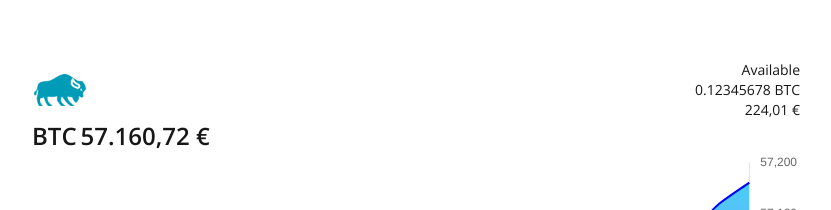
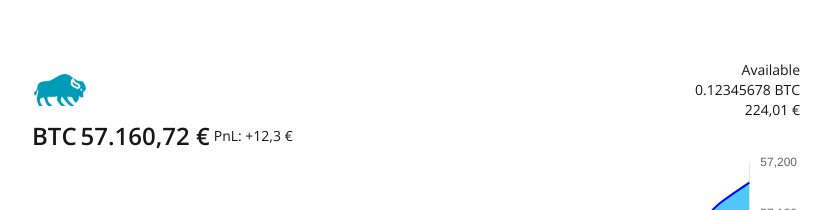
Before and after one commit to aaronhedges/stuttgart-boerse-crypto, a Next.js app: page / in a window 1280 px wide. Shown: the top 210 px of the page, without its empty margins (224-1055 px from the left). Built offline with nearby package versions, Linux system fonts and the light colour scheme.

Commit message:
add: PnL to header, add performance tweak to image

```diff
--- a/src/app/page.tsx
+++ b/src/app/page.tsx
@@ -28,9 +28,10 @@ export default function Home() {
     <div className="font-sans grid grid-rows-[20px_1fr_20px] items-center justify-items-center min-h-screen p-5 pb-5 gap-5 sm:p-20">
       <Header />
       <main className="w-full max-w-screen-md">
-        <div className="flex gap-1 items-center flex-col sm:flex-row">
+        <div className="flex gap-1 items-center flex-row sm:flex-row">
           <h1 className="font-semibold text-2xl">BTC</h1>
           <h2 className="font-semibold text-2xl">{formatEUR(latestPrice)}</h2>
+          <h3 className="text-sm">PnL: <span className="font-color-green">+12,3 €</span></h3>
         </div>
         <section>
           <Crypto24hChart />
--- a/src/components/Header.tsx
+++ b/src/components/Header.tsx
@@ -11,6 +11,7 @@ export default function Header() {
           width={56}
           height={52}
           className="object-contain"
+          priority
         />
       </div>
 
```
